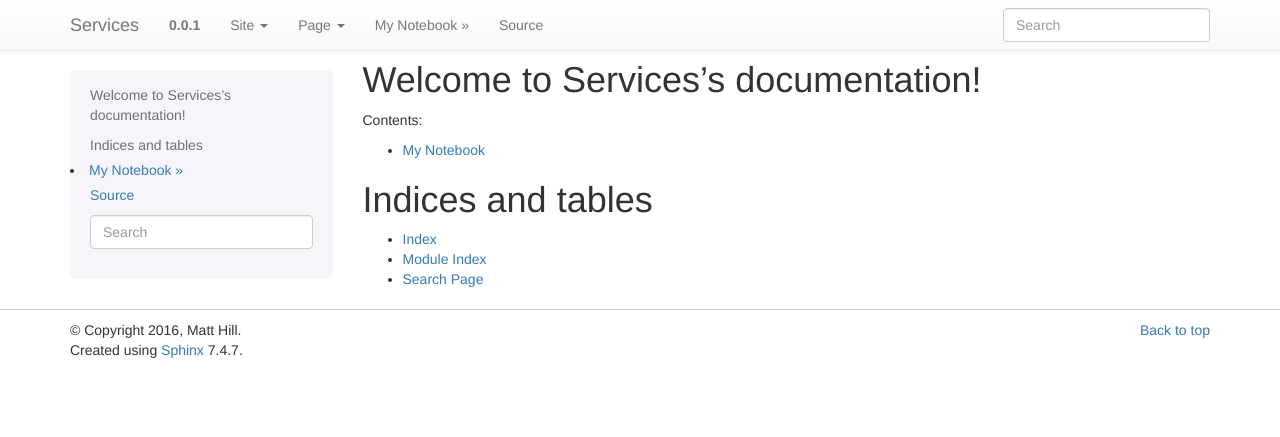
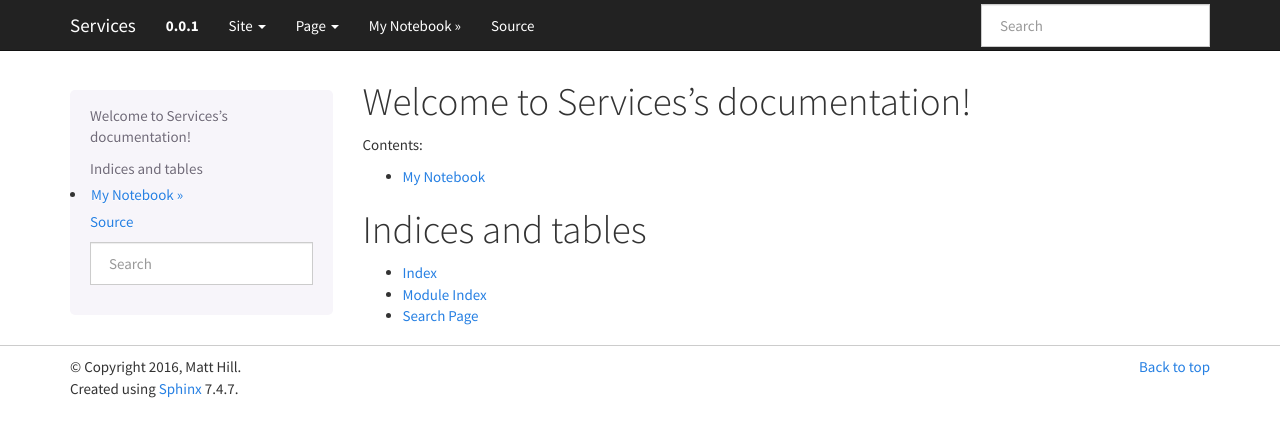
Before and after one commit to mattjhill/services, a Sphinx documentation site: the page built from docs/index.rst, in a window 1280 px wide. Shown: the top 437 px of the page. Built offline with Sphinx 7.4.7, drawn with Linux system fonts in a browser that asks for light colours.

Commit message:
bootstrap

```diff
--- a/docs/conf.py
+++ b/docs/conf.py
@@ -120,7 +120,9 @@ html_theme = 'bootstrap'
 # Theme options are theme-specific and customize the look and feel of a theme
 # further.  For a list of options available for each theme, see the
 # documentation.
-#html_theme_options = {}
+html_theme_options = {
+    'bootswatch_theme': "cosmo"
+}
 
 # Add any paths that contain custom themes here, relative to this directory.
 html_theme_path = sphinx_bootstrap_theme.get_html_theme_path()
```
